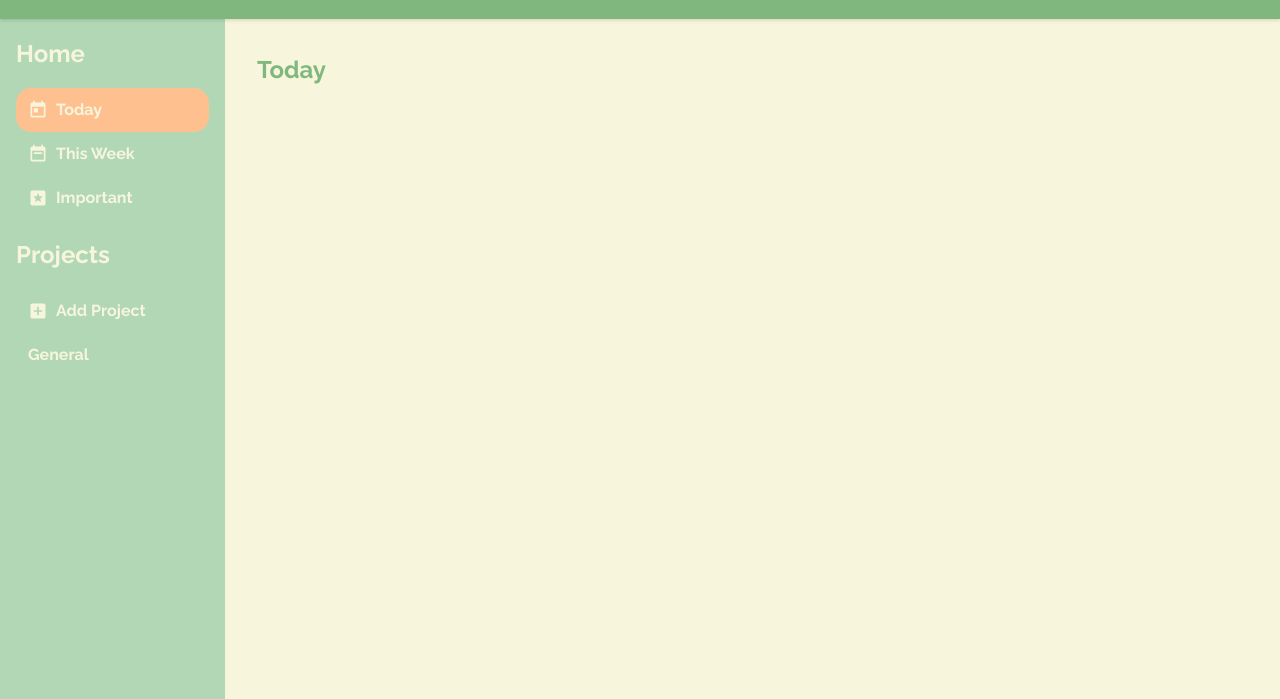
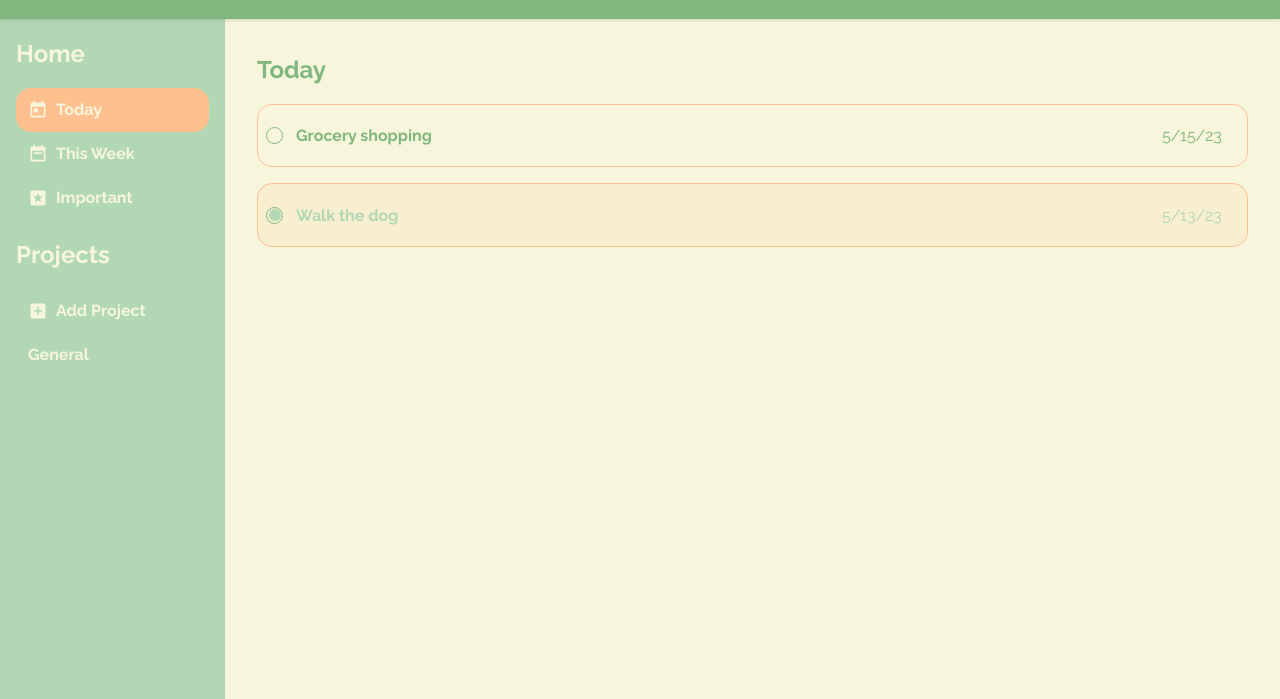
Before and after one commit to haileyrs/todo-list, a website built with webpack: page dist/index.html in a window 1280 px wide. Shown: the part 101-800 px from the top of the page. Built offline with nearby package versions, Linux system fonts and the light colour scheme.

Commit message:
add layout for today page

```diff
--- a/src/modules/objects/todos.js
+++ b/src/modules/objects/todos.js
@@ -1,6 +1,6 @@
-function Todo(id, title, description, dueDate, priority) {
+function Todo(title, description, dueDate, priority, project, completed = false) {
 
-
+  return {title, description, dueDate, priority, project, completed}
 }
 
 export default Todo;
--- a/src/modules/today.js
+++ b/src/modules/today.js
@@ -1,13 +1,78 @@
+import Todo from "./objects/todos";
+const defaultTodo1 = Todo(
+  "Walk the dog",
+  "Need to go at least a mile",
+  "5/13/23",
+  "high",
+  "General",
+  true
+);
+const defaultTodo2 = Todo(
+  "Grocery shopping",
+  "list is in the notes app",
+  "5/15/23",
+  "medium",
+  "General"
+);
+const todoList = [defaultTodo1, defaultTodo2];
+
+todoList.sort(function(a, b) {
+  return a.completed - b.completed
+});
+
 function today() {
-  const div = document.querySelector('.main-content');
+  const div = document.querySelector(".main-content");
+  div.innerHTML = "";
+  const title = document.createElement("h2");
+  title.className = "page-title";
+  title.textContent = "Today";
 
-  // const div = document.createElement('div');
-  // div.className = 'main-content';
+  div.appendChild(title);
 
-  div.innerHTML = `
-  <h2 class="page-title">Today</h2>
-  <div class="task-list"></div>
-  `
+  const taskList = document.createElement("div");
+  taskList.className = "task-list";
+
+  if (todoList.length > 0) {
+    for (let i = 0; i < todoList.length; i++) {
+      console.log(todoList[i]);
+      const todoItem = document.createElement("div");
+      todoItem.className = "todo-item";
+
+      const completed = document.createElement("div");
+      if (todoList[i].completed) {
+        completed.className = "complete";
+        const completedCheck = document.createElement("div");
+        completedCheck.className = "complete-check";
+        completed.appendChild(completedCheck);
+        todoItem.classList.add("completed-task");
+      } else {
+        completed.className = "complete";
+      }
+
+      const todoTitle = document.createElement("h4");
+      todoTitle.textContent = todoList[i].title;
+
+      const titleDiv = document.createElement("div");
+      titleDiv.className = "selectable-area";
+      titleDiv.appendChild(todoTitle);
+      // add event listener to open modal with description and such
+
+      const date = document.createElement("p");
+      date.textContent = todoList[i].dueDate;
+
+      todoItem.appendChild(completed);
+      todoItem.appendChild(titleDiv);
+      todoItem.appendChild(date);
+
+      taskList.appendChild(todoItem);
+    }
+  } else {
+    const text = document.createElement("h4");
+    text.textContent = "There are no tasks today.";
+    taskList.appendChild(text);
+  }
+
+  div.appendChild(taskList);
 }
 
 export default today;
--- a/src/style.css
+++ b/src/style.css
@@ -73,3 +73,51 @@ svg {
 .page-title {
   color: #7FB77E;
 }
+
+.task-list {
+  display: flex;
+  flex-direction: column;
+  gap: 16px;
+}
+
+.todo-item {
+  border-radius: 15px;
+  border:#FFC090 1px solid;
+  display: grid;
+  grid-template-columns: 30px 1fr 85px;
+  align-items: center;
+  padding-left: 8px;
+}
+
+.todo-item h4, .todo-item p {
+  color: #7FB77E;
+}
+
+.todo-item.completed-task {
+  background-color:#ffc0902a;
+}
+
+.todo-item.completed-task h4, .todo-item.completed-task p {
+  color:#B1D7B4;
+}
+
+.complete {
+  display: flex;
+  align-items: center;
+  justify-content: center;
+  height: 15px;
+  width: 15px;
+  border-radius: 50%;
+  border:#7FB77E 1px solid;
+}
+
+.complete:hover {
+  cursor: pointer;
+}
+
+.complete-check {
+  background-color: #B1D7B4;
+  height: 12px;
+  width: 12px;
+  border-radius: 50%;
+}
```
Also changed, not shown: dist/main.js.
